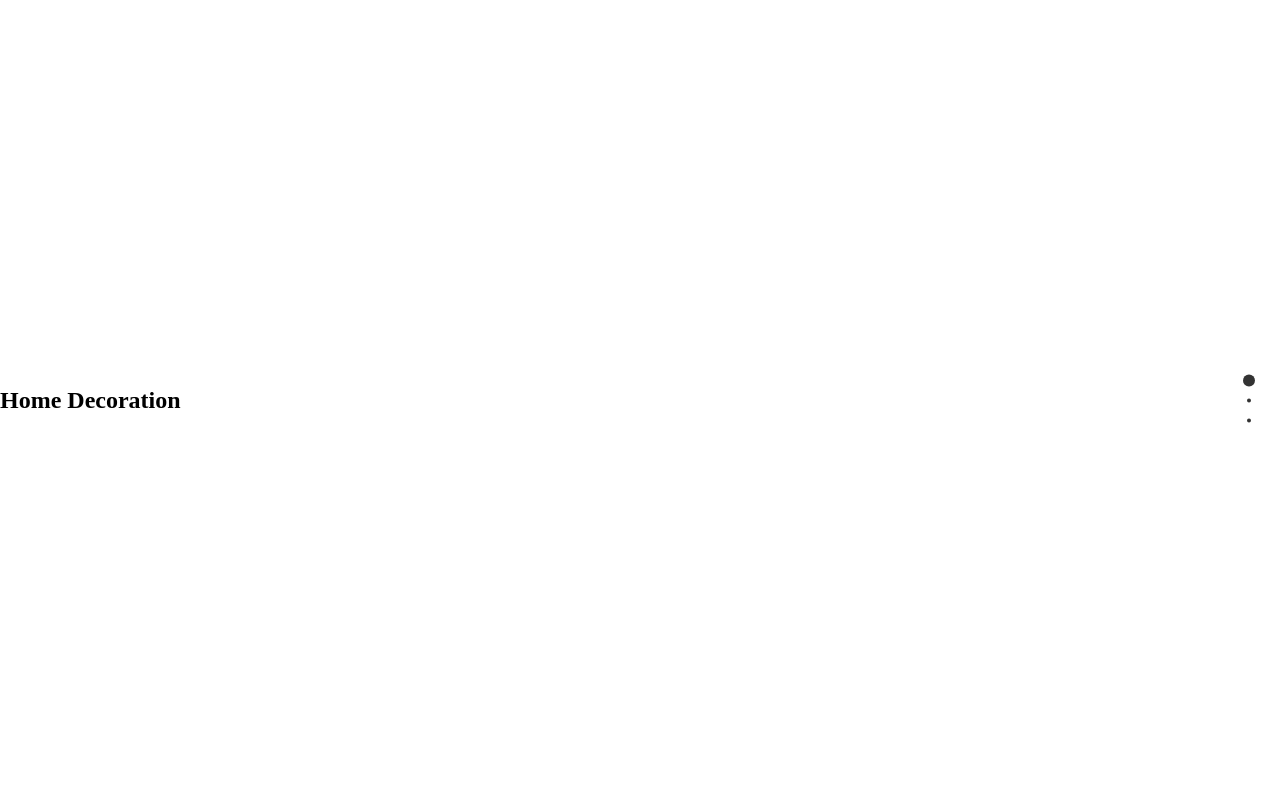
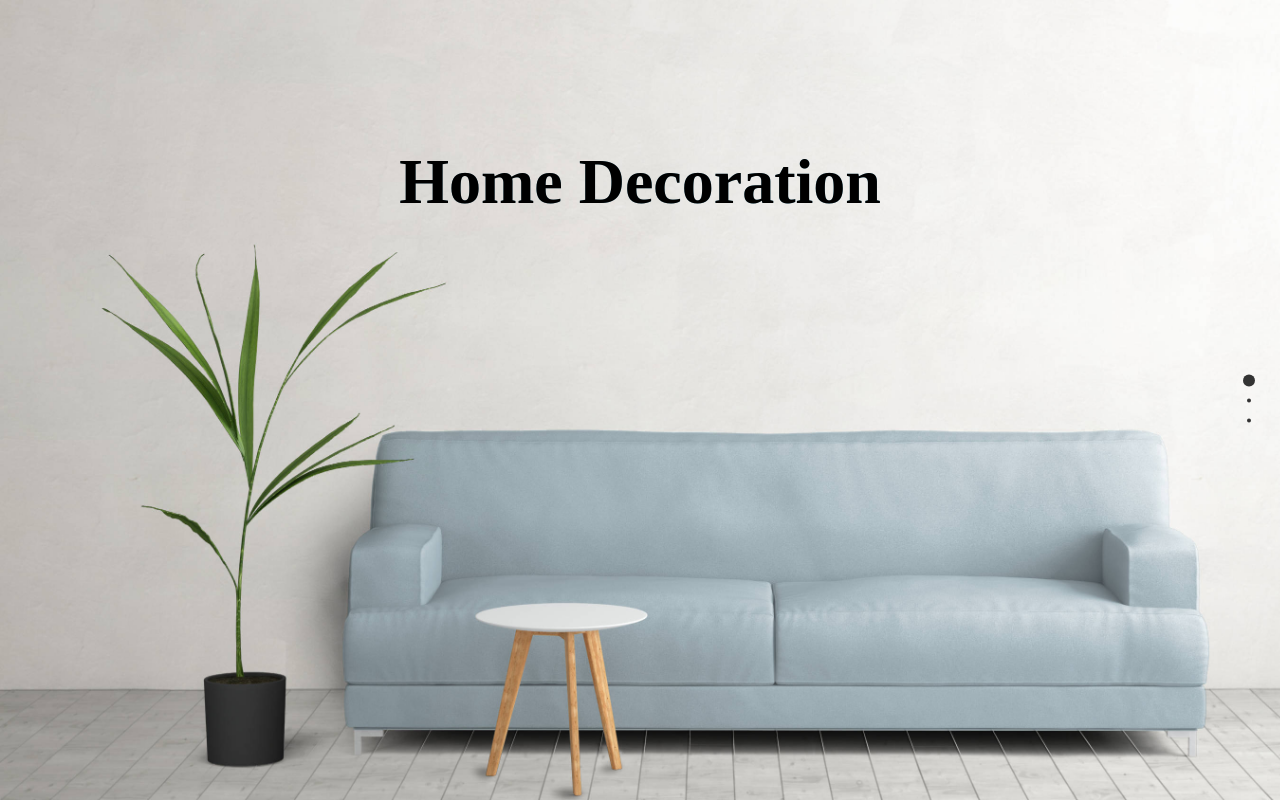
Before and after one commit to mukhtar-github/Full-Page-Animation-with-JS, a plain HTML site: page index.html in a window 1280 px wide. Drawn offline with Linux system fonts and the light colour scheme.

Commit message:
Style file update

```diff
--- a/style.css
+++ b/style.css
@@ -11,3 +11,18 @@
     left: 50%;
     transform: translate(-50%, -70%);
 }
+
+.s1{
+    background-image: url('./img/couch.jpg');
+    background-size: cover;
+}
+
+.section h1 {
+    font-size: 64px;
+    position: absolute;
+    top: 20%;
+    left: 50%;
+    transform:translate(-50%, -20%);
+    background: linear-gradient(to left, #87c7df, #648896);
+    -webkit-background-clip: text;
+}
```
